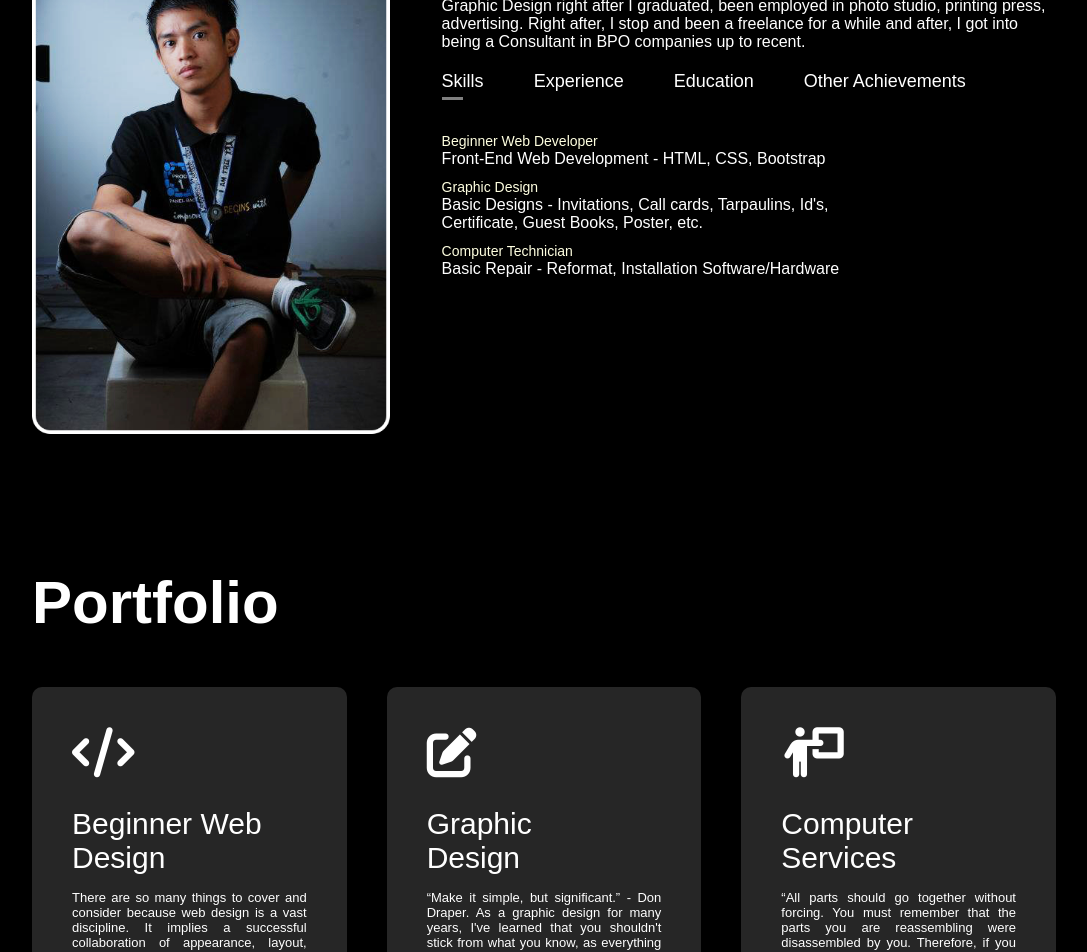
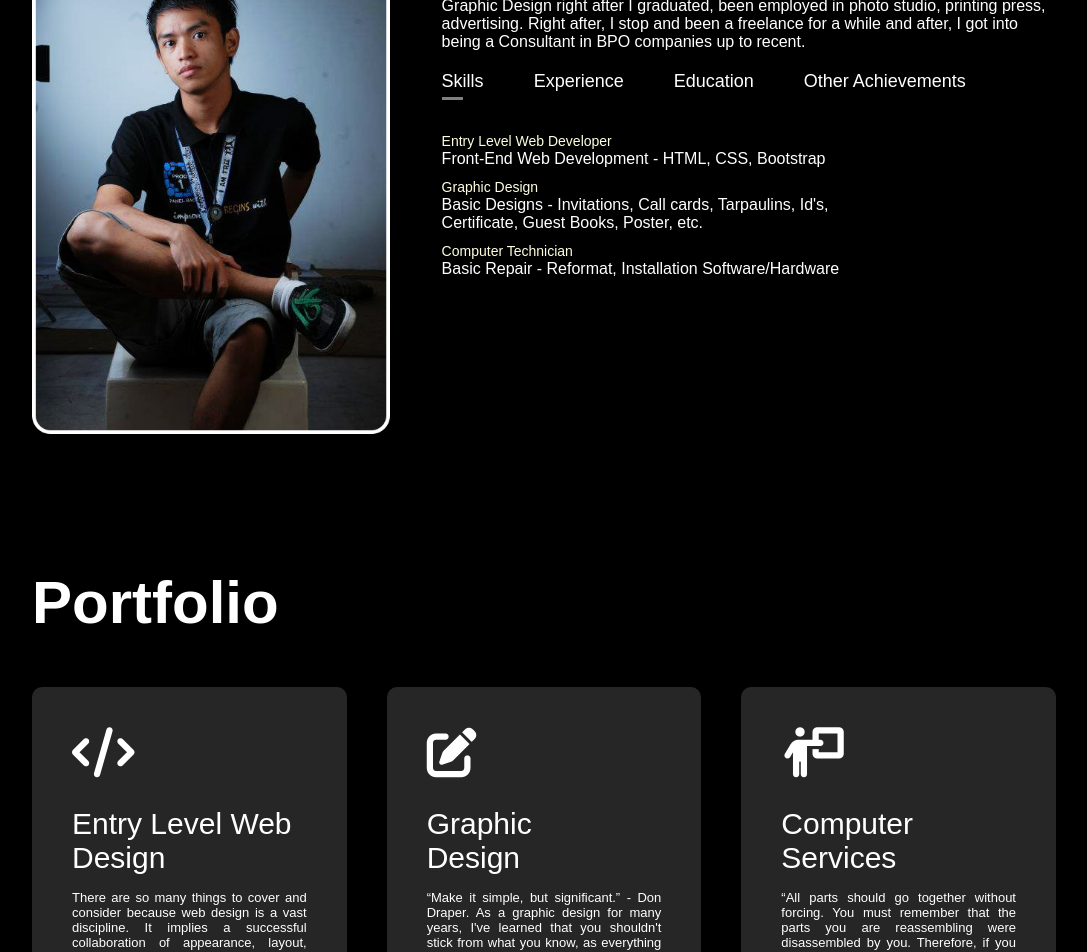
Before and after one commit to roberkrismaf/WebPortfolio, a plain HTML site: page index.html in a window 1280 px wide. Shown: the part 980-1932 px from the top of the page, without its empty margins (96-1183 px from the left). Drawn offline with Linux system fonts and the light colour scheme.

Commit message:
updated file added

```diff
--- a/index.html
+++ b/index.html
@@ -25,7 +25,7 @@
                 <i class="fa-solid fa-bars" onclick="openmenu()"></i>
             </nav>
             <div class="header-text">
-                <p>Computer Technician • Graphic Designer • Basic Web Design </p>
+                <p>Computer Technician • Graphic Designer • Entry Level Web Design </p>
                 <h1>Hi, I'm <span>Rober Krismaf</span></h1>
             </div>
         </div>
@@ -59,7 +59,7 @@
                    </div>
                    <div class="tab-contents active-tab" id="Skills">
                     <ul>
-                        <li><span>Beginner Web Developer</span><br>Front-End Web Development - HTML, CSS, Bootstrap</li>
+                        <li><span>Entry Level Web Developer</span><br>Front-End Web Development - HTML, CSS, Bootstrap</li>
                         <li><span>Graphic Design</span><br>Basic Designs - Invitations, Call cards, Tarpaulins, Id's,<br>Certificate, Guest Books, Poster, etc.</li>
                         <li><span>Computer Technician</span><br>Basic Repair - Reformat, Installation Software/Hardware</li>
                     </ul>
@@ -67,7 +67,7 @@
                     <div class="tab-contents" id="Experience">
                         <ul>
                             <li><span>Consultant (BPO)</span><br>Team-mate TaskUs</li>
-                            <li><span>Beginner Web Developer</span><br>School Outputs (Evidence on learning only, no experience yet)</li>
+                            <li><span>Entry Level Web Developer</span><br>School Outputs (Evidence on learning only, no experience yet)</li>
                             <li><span>Graphic Design</span><br>Majestic Shots Photography Dolores,<br>City of San Fernando, Pampanga<br>April 2011 - December 2011</li>
                             <li><span>Computer Technician</span><br>RM Internet Cafe<br>San Agustin, City of San Fernando, Pampanga<br>May 2010 - March 2011</li>
                         </ul>
@@ -99,7 +99,7 @@
             <div class="portfolio-list">
                 <div>
                     <i class="fa-solid fa-code"></i>
-                    <h2>Beginner Web Design</h2>
+                    <h2>Entry Level Web Design</h2>
                     <p>There are so many things to cover and consider because web design is a vast discipline.
                         It implies a successful collaboration of appearance, layout, general atmosphere, content,
                         user experience, and accessibility. Hundreds of separate and interconnected tasks need to
```
